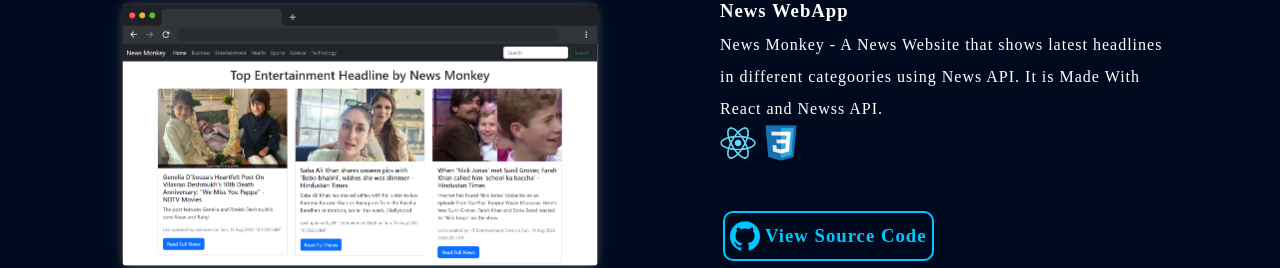
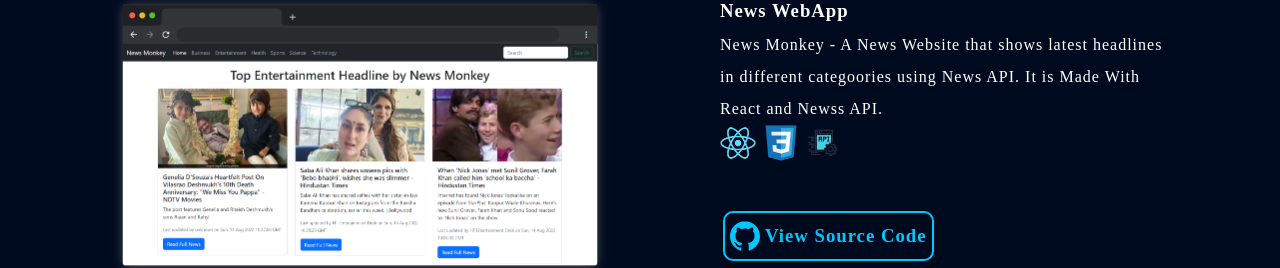
Before and after one commit to Ddharmani3/Portfolio, a React (Create React App) app: page / in a window 1280 px wide. Shown: the part 3560-3828 px from the top of the page. Built offline with nearby package versions, Linux system fonts and the light colour scheme.

Commit message:
added apilogo

```diff
--- a/src/components/project.js
+++ b/src/components/project.js
@@ -57,6 +57,7 @@
           <div className="projuicon">
             <img src="react.png" width={"36px"} alt="" />
             <img src="css3.png" width={"36px"} alt="" />
+            <img src="apilogo.png" width={"36px"} alt="" />
           </div>
           <div > <a className="gitsourcep" target="_blank" rel="noreferrer" href="https://github.com/Ddharmani3/News-Monkey"><Github color="rgb(0 199 255)"/> <h3>View Source Code</h3></a></div>
 
```
Also changed, not shown: public/apilogo.png (added).
